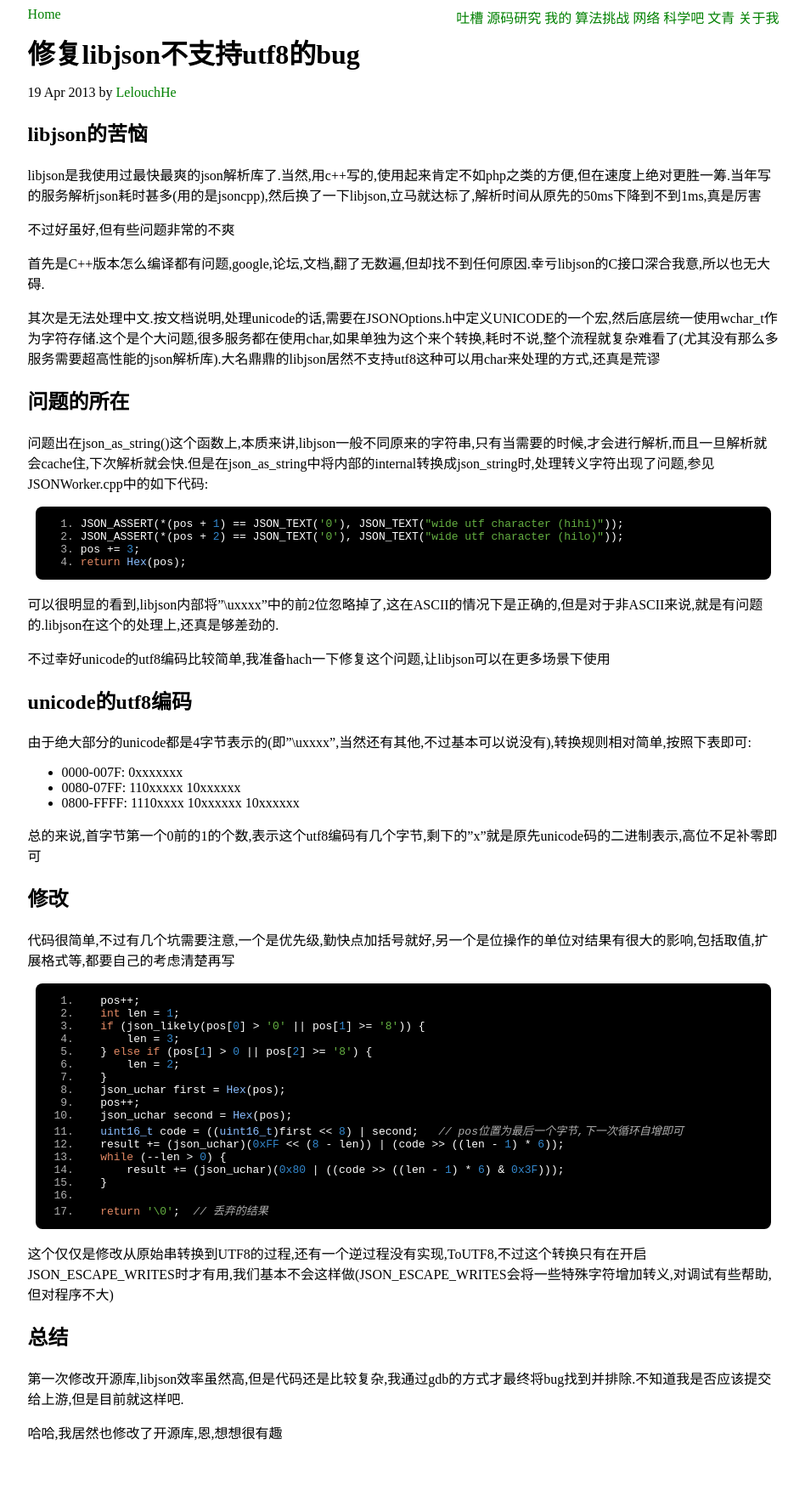
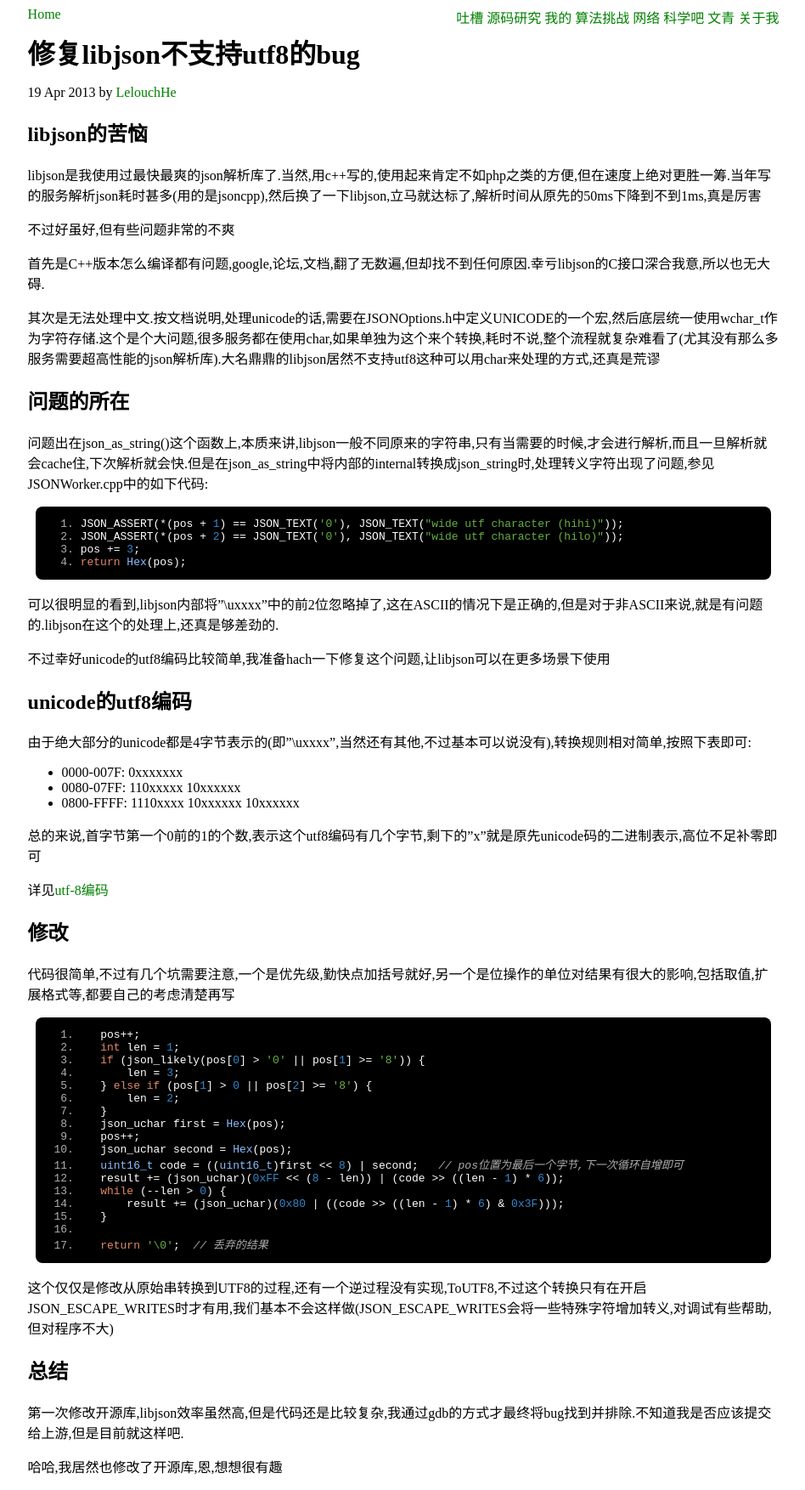
Before and after one commit to LelouchHe/lelouchhe.github.com, a Jekyll site: the page built from _posts/code/2013-04-19-fix_bug_in_libjson.md, in a window 1280 px wide. Shown: the whole page at 85% size, without its empty margins (165-1113 px from the left). Built offline with Jekyll 4.4.1, drawn with Linux system fonts in a browser that asks for light colours; Markdown is read by kramdown in place of the engine named in the settings; before the commit the page ends 1713 px from its top, so only the background shows below that.

Commit message:
new update

```diff
--- a/_posts/code/2013-04-19-fix_bug_in_libjson.md
+++ b/_posts/code/2013-04-19-fix_bug_in_libjson.md
@@ -38,6 +38,8 @@
 
 总的来说,首字节第一个0前的1的个数,表示这个utf8编码有几个字节,剩下的"x"就是原先unicode码的二进制表示,高位不足补零即可
 
+详见[utf-8编码][utf8]
+
 ## 修改
 
 代码很简单,不过有几个坑需要注意,一个是优先级,勤快点加括号就好,另一个是位操作的单位对结果有很大的影响,包括取值,扩展格式等,都要自己的考虑清楚再写
@@ -67,3 +69,5 @@
 第一次修改开源库,libjson效率虽然高,但是代码还是比较复杂,我通过gdb的方式才最终将bug找到并排除.不知道我是否应该提交给上游,但是目前就这样吧.
 
 哈哈,我居然也修改了开源库,恩,想想很有趣
+
+[utf8]: http://zh.wikipedia.org/zh-cn/UTF-8 "utf-8编码"
```
